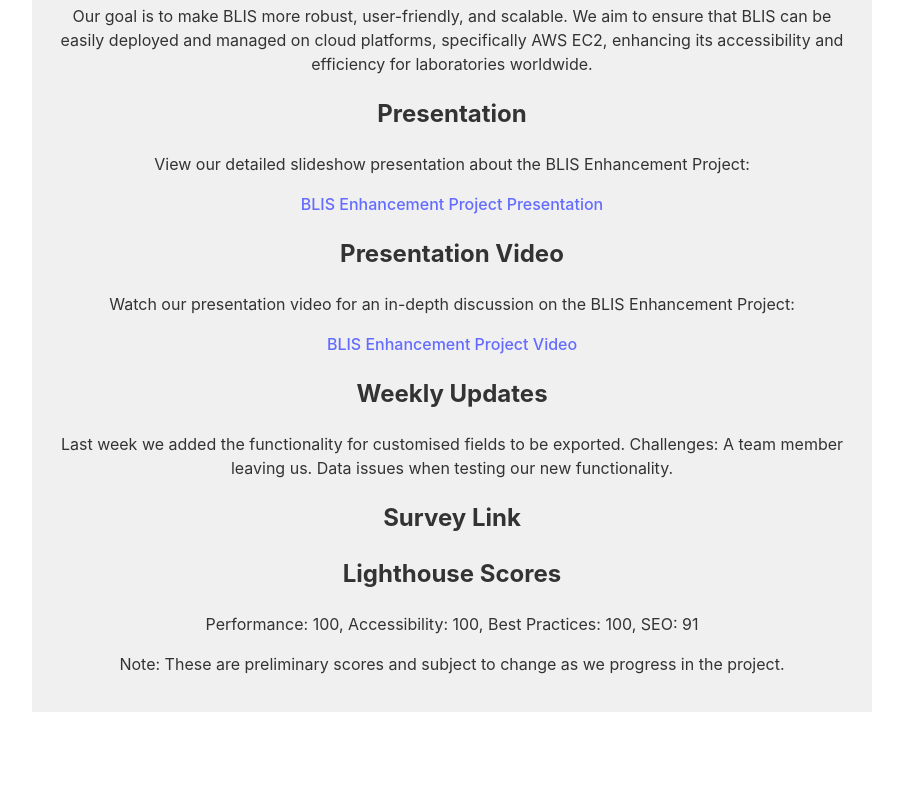
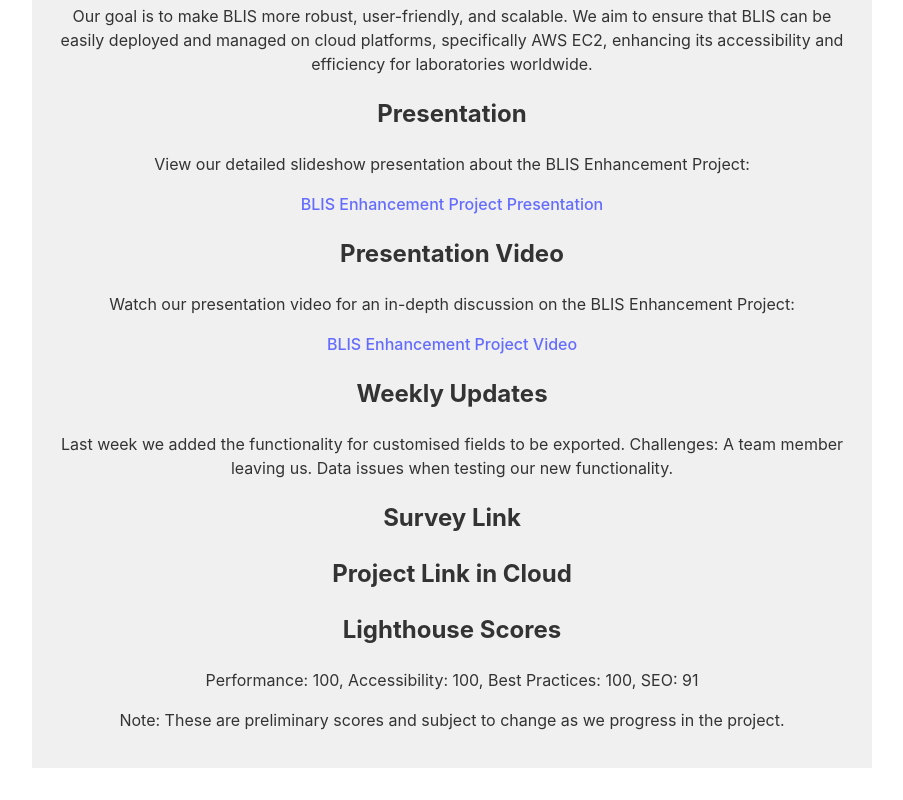
Before and after one commit to gfrantzen3/blisgjmv, a Vue app: page / in a window 1280 px wide. Shown: the part 692-1492 px from the top of the page, without its empty margins (188-1091 px from the left). Before the commit the page ends 1436 px from the top, so only its background shows below. Built offline with nearby package versions, Linux system fonts and the light colour scheme.

Commit message:
Update App.vue

```diff
--- a/src/App.vue
+++ b/src/App.vue
@@ -43,6 +43,10 @@
       <a href="https://docs.google.com/forms/d/e/1FAIpQLSe7oTxBJ9mQbkSNKZKJEh14CUAYXsjnTIzT4wgUyUKAjmdomA/viewform?usp=sharing"/>
     </section>
     <section>
+      <h2>Project Link in Cloud</h2>
+      <a href="http://164.92.110.13/login.php"/>
+    </section>
+    <section>
       <h2>Lighthouse Scores</h2>
       <p>Performance: 100, Accessibility: 100, Best Practices: 100, SEO: 91</p>
       <p>Note: These are preliminary scores and subject to change as we progress in the project.</p>
```
